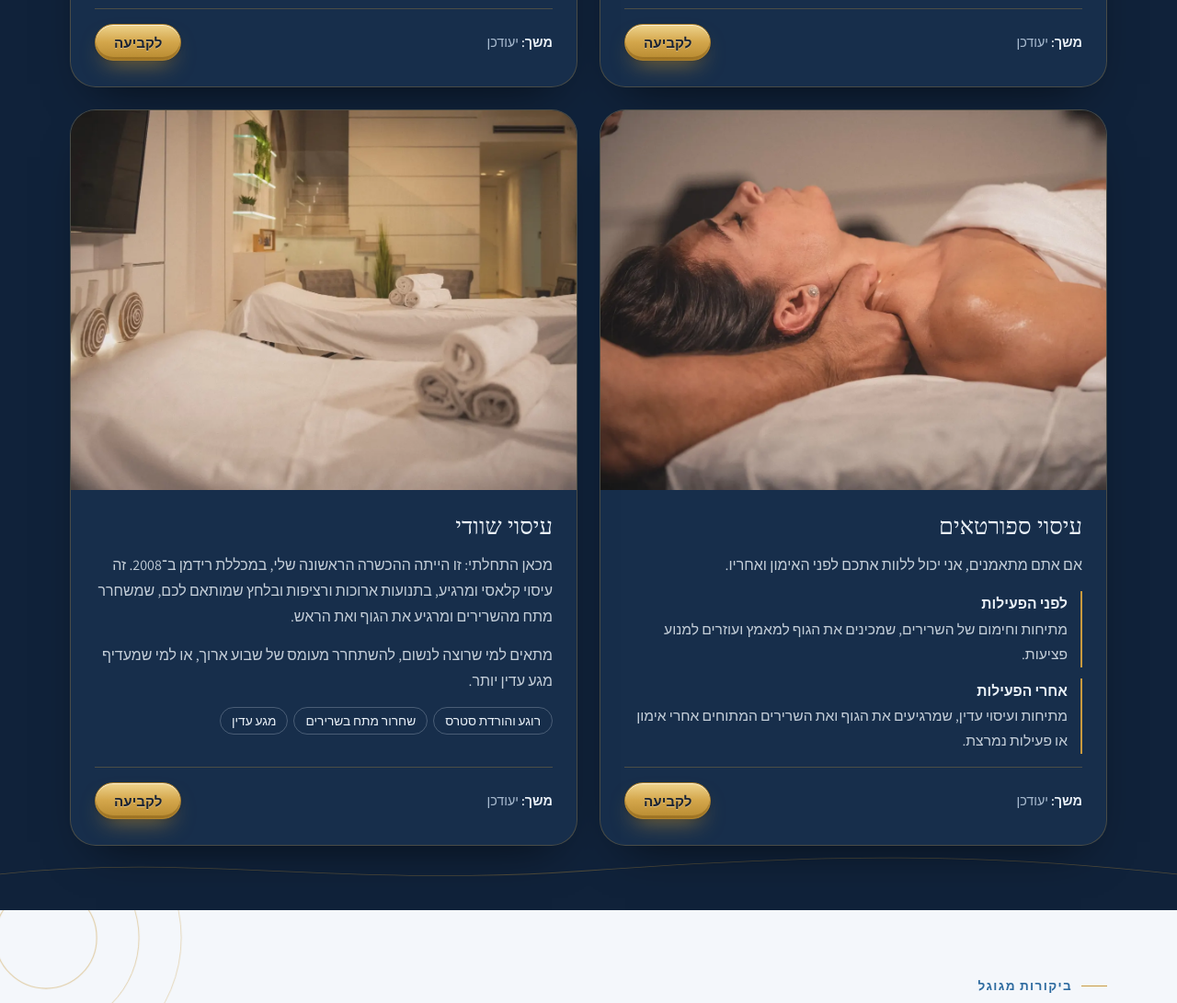
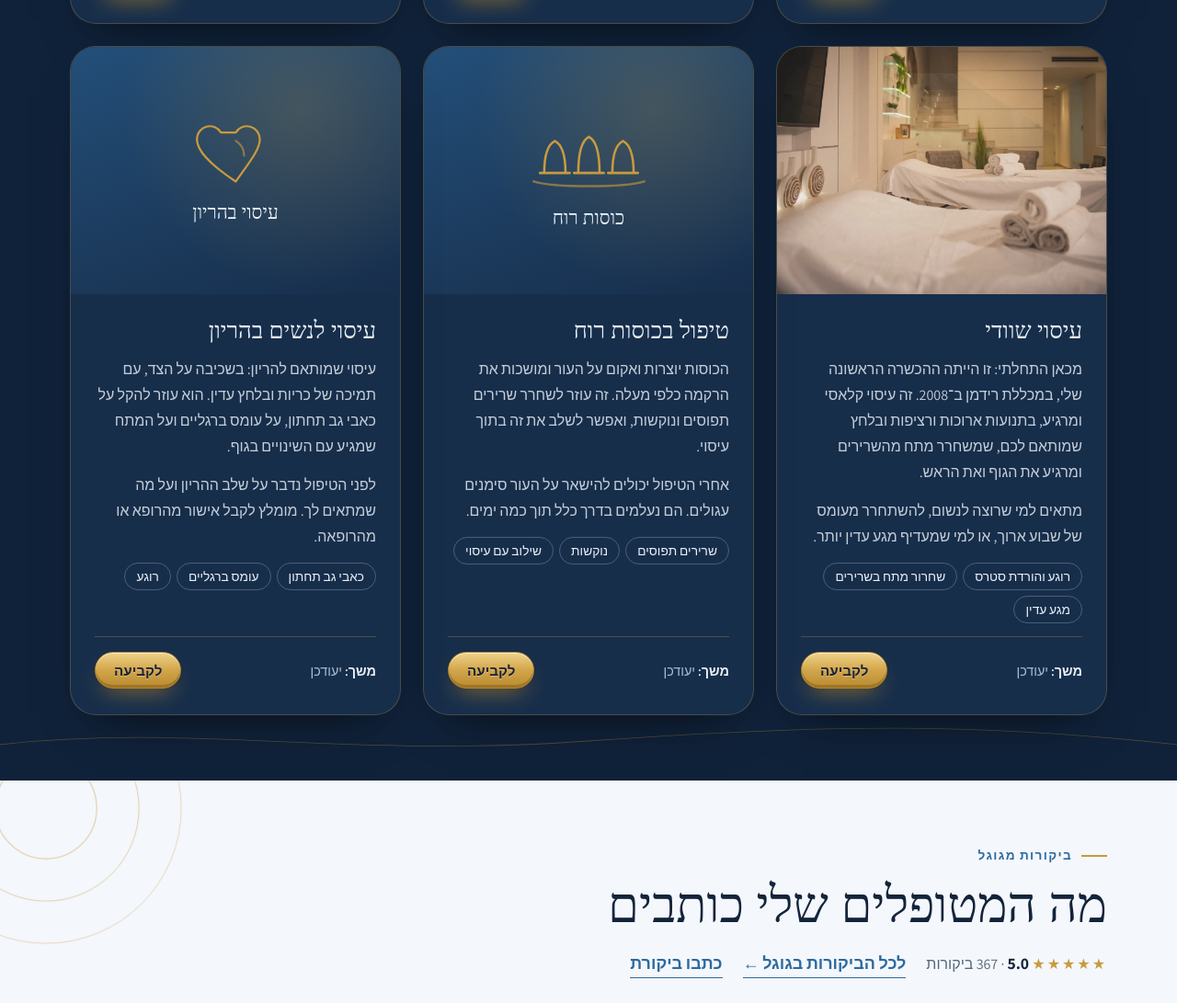
Before and after one commit to benykedem-a11y/benny-kedem-site, a plain HTML site: page index.html in a window 1280 px wide. Shown: the part 3885-4976 px from the top of the page at 92% size. Drawn offline with Linux system fonts and the light colour scheme; a web font is replaced by a local one.

Commit message:
Add cupping and prenatal massage cards
Co-Authored-By: Claude Opus 5.5 <noreply@anthropic.com>

```diff
--- a/index.html
+++ b/index.html
@@ -430,6 +430,14 @@ section{overflow:hidden;overflow:clip}
 .contact .policy{gap:6px;font-size:.9rem;line-height:1.6;color:var(--band-muted);border-inline-start:2px solid var(--gold);padding-inline-start:14px}
 .contact .policy b{color:var(--band-fg);font-weight:600}
 
+/* six treatment cards: 3 + 3, illustrated placeholders for cards without a photo */
+.cards{grid-template-columns:repeat(3,1fr)}
+@media (max-width:980px){.cards{grid-template-columns:repeat(2,1fr)}}
+@media (max-width:640px){.cards{grid-template-columns:1fr}}
+.card .ph{display:flex;flex-direction:column;align-items:center;justify-content:center;gap:10px;color:var(--gold);font-size:1.3rem;
+  background:radial-gradient(circle at 70% 25%,color-mix(in srgb,var(--gold) 22%,transparent),transparent 60%),linear-gradient(160deg,color-mix(in srgb,var(--accent) 55%,var(--band-card)),var(--band-card))}
+.card .ph span{font-family:var(--display);color:var(--band-fg)}
+
 /* journey timeline */
 .journey{background:var(--bg)}
 .path{display:grid;grid-template-columns:repeat(5,1fr);gap:24px;list-style:none;margin:0;padding:0;position:relative}
@@ -563,7 +571,7 @@ section{overflow:hidden;overflow:clip}
   <svg class="deco" aria-hidden="true" viewBox="0 0 1200 60" preserveAspectRatio="none" style="width:100%;height:46px;bottom:20px;left:0;fill:none;stroke:currentColor;opacity:.35"><path d="M0 35 C200 5 350 55 600 30 S1000 5 1200 35" stroke-width="1"/></svg>
   <div class="wrap">
   <div class="sec-head">
-    <div><p class="eyebrow">הטיפולים שלי</p><h2>ארבע דרכים לשחרר את הגוף</h2></div>
+    <div><p class="eyebrow">הטיפולים שלי</p><h2>שש דרכים לשחרר את הגוף</h2></div>
     <p class="note">בתחילת כל מפגש נשב לשיחה קצרה. לפיה אבחר את השיטה, ולפעמים אשלב בין כמה מהן.</p>
   </div>
   <div class="cards">
@@ -606,6 +614,26 @@ section{overflow:hidden;overflow:clip}
         <p>מתאים למי שרוצה לנשום, להשתחרר מעומס של שבוע ארוך, או למי שמעדיף מגע עדין יותר.</p>
         <ul class="chips"><li>רוגע והורדת סטרס</li><li>שחרור מתח בשרירים</li><li>מגע עדין</li></ul>
         <div class="meta"><span class="info"><b>משך:</b> יעודכן</span><a class="btn gold book" href="#contact" data-type="עיסוי שוודי">לקביעה</a></div>
+      </div>
+    </article>
+    <article class="card">
+      <div class="ph" role="img" aria-label="איור של כוסות רוח"><svg viewBox="0 0 120 80" width="46%" fill="none" stroke="currentColor" stroke-width="2.2" stroke-linecap="round"><path d="M14 58h28M18 58c0-14 2-26 10-30 8 4 10 16 10 30"/><path d="M46 58h28M50 58c0-16 2-30 10-34 8 4 10 18 10 34"/><path d="M78 58h28M82 58c0-14 2-26 10-30 8 4 10 16 10 30"/><path d="M8 66c20 6 84 6 104 0" opacity=".6"/></svg><span>כוסות רוח</span></div>
+      <div class="body">
+        <h3>טיפול בכוסות רוח</h3>
+        <p>הכוסות יוצרות ואקום על העור ומושכות את הרקמה כלפי מעלה. זה עוזר לשחרר שרירים תפוסים ונוקשות, ואפשר לשלב את זה בתוך עיסוי.</p>
+        <p>אחרי הטיפול יכולים להישאר על העור סימנים עגולים. הם נעלמים בדרך כלל תוך כמה ימים.</p>
+        <ul class="chips"><li>שרירים תפוסים</li><li>נוקשות</li><li>שילוב עם עיסוי</li></ul>
+        <div class="meta"><span class="info"><b>משך:</b> יעודכן</span><a class="btn gold book" href="#contact" data-type="טיפול בכוסות רוח">לקביעה</a></div>
+      </div>
+    </article>
+    <article class="card">
+      <div class="ph" role="img" aria-label="איור של לב"><svg viewBox="0 0 120 80" width="40%" fill="none" stroke="currentColor" stroke-width="2.2" stroke-linecap="round" stroke-linejoin="round"><path d="M60 70C30 50 18 36 18 24a14 14 0 0 1 26-7l16 0a14 14 0 0 1 26 7c0 12-12 26-26 46z" transform="translate(0 0)"/><path d="M60 26c6 4 9 10 9 16" opacity=".6"/></svg><span>עיסוי בהריון</span></div>
+      <div class="body">
+        <h3>עיסוי לנשים בהריון</h3>
+        <p>עיסוי שמותאם להריון: בשכיבה על הצד, עם תמיכה של כריות ובלחץ עדין. הוא עוזר להקל על כאבי גב תחתון, על עומס ברגליים ועל המתח שמגיע עם השינויים בגוף.</p>
+        <p>לפני הטיפול נדבר על שלב ההריון ועל מה שמתאים לך. מומלץ לקבל אישור מהרופא או מהרופאה.</p>
+        <ul class="chips"><li>כאבי גב תחתון</li><li>עומס ברגליים</li><li>רוגע</li></ul>
+        <div class="meta"><span class="info"><b>משך:</b> יעודכן</span><a class="btn gold book" href="#contact" data-type="עיסוי לנשים בהריון">לקביעה</a></div>
       </div>
     </article>
   </div>
@@ -655,7 +683,7 @@ section{overflow:hidden;overflow:clip}
       <div class="f"><label for="name">שם מלא</label><input id="name" autocomplete="name" required><span class="err" id="e-name"></span></div>
       <div class="f"><label for="phone">טלפון</label><input id="phone" type="tel" inputmode="tel" autocomplete="tel" dir="ltr" style="text-align:right" required><span class="err" id="e-phone"></span></div>
       <div class="f full"><label for="type">איזה טיפול מעניין אתכם?</label>
-        <select id="type"><option>עוד לא בטוחים, אשמח להמלצה</option><option>עיסוי רפואי משולב</option><option>עיסוי רקמות עמוקות</option><option>עיסוי ספורטאים</option><option>עיסוי שוודי</option></select></div>
+        <select id="type"><option>עוד לא בטוחים, אשמח להמלצה</option><option>עיסוי רפואי משולב</option><option>עיסוי רקמות עמוקות</option><option>עיסוי ספורטאים</option><option>עיסוי שוודי</option><option>טיפול בכוסות רוח</option><option>עיסוי לנשים בהריון</option></select></div>
       <div class="f full"><label for="msg">מה כואב לכם? (לא חובה)</label><textarea id="msg"></textarea></div>
       <input type="checkbox" name="botcheck" id="botcheck" tabindex="-1" autocomplete="off" style="position:absolute;left:-9999px" aria-hidden="true">
       <div class="f full policy">
```
